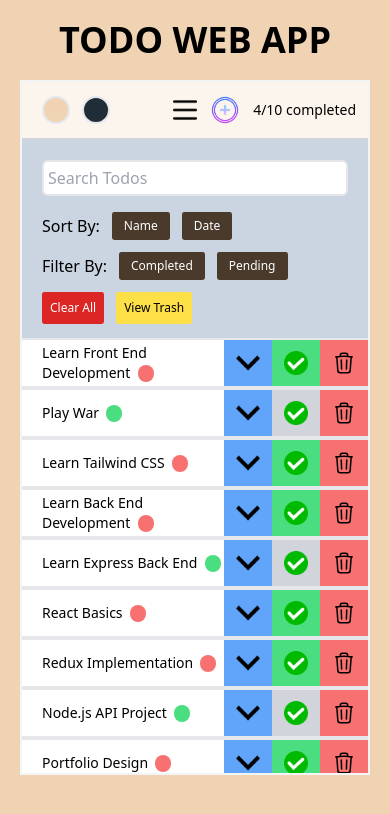
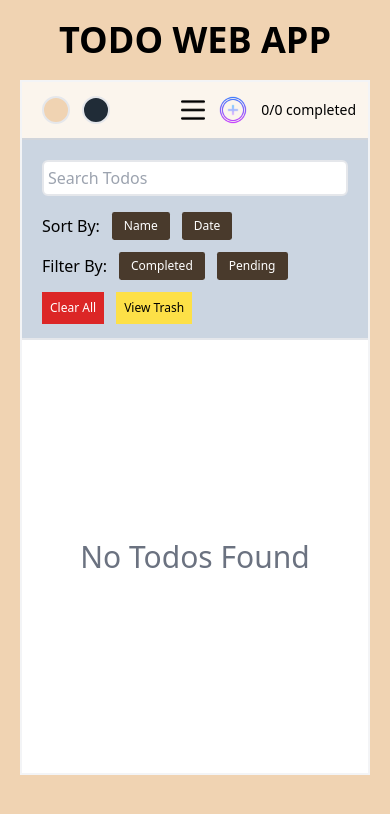
Before and after one commit to shahin-m-hashim/Todo-Web-App, a React (Vite) app: page / in a window 390 px wide. Shown: the top 814 px of the page. Built offline with nearby package versions, Linux system fonts and the light colour scheme.

Commit message:
wrapped elements in meaningfull tags like buttons

```diff
--- a/src/App.jsx
+++ b/src/App.jsx
@@ -7,88 +7,7 @@ import { useContext, useEffect, useState } from "react";
 function App() {
   const { theme, setTheme } = useContext(ThemeContext);
 
-  const [todos, setTodos] = useState([
-    {
-      id: "123",
-      completed: false,
-      due: "2022-07-05",
-      created: "2022-06-31",
-      description: "Testing",
-      name: "Learn Front End Development",
-    },
-    {
-      id: "256",
-      completed: true,
-      due: "2022-07-05",
-      created: "2022-06-31",
-      description: "Testing",
-      name: "Play War",
-    },
-    {
-      id: "789",
-      completed: false,
-      due: "2022-07-05",
-      created: "2022-06-31",
-      description: "Testing",
-      name: "Learn Tailwind CSS",
-    },
-    {
-      id: "462",
-      completed: false,
-      due: "2022-07-05",
-      created: "2022-06-31",
-      description: "Testing",
-      name: "Learn Back End Development",
-    },
-    {
-      id: "as1",
-      completed: true,
-      due: "2022-07-05",
-      created: "2022-06-31",
-      description: "Testing",
-      name: "Learn Express Back End",
-    },
-    {
-      id: "456",
-      completed: false,
-      due: "2022-08-10",
-      created: "2022-07-30",
-      description: "Learn the basics of React",
-      name: "React Basics",
-    },
-    {
-      id: "321",
-      completed: false,
-      due: "2022-09-15",
-      created: "2022-09-01",
-      description: "Implement state management with Redux",
-      name: "Redux Implementation",
-    },
-    {
-      id: "654",
-      completed: true,
-      due: "2022-06-20",
-      created: "2022-06-15",
-      description: "Complete the Node.js API project",
-      name: "Node.js API Project",
-    },
-    {
-      id: "987",
-      completed: false,
-      due: "2022-10-05",
-      created: "2022-09-25",
-      description: "Create a responsive web design for the portfolio",
-      name: "Portfolio Design",
-    },
-    {
-      id: "135",
-      completed: true,
-      due: "2022-07-25",
-      created: "2022-07-20",
-      description: "Finish writing the blog post about JavaScript",
-      name: "JavaScript Blog Post",
-    },
-  ]);
+  const [todos, setTodos] = useState([]);
 
   const [expandedTodo, setExpandedTodo] = useState(null);
   const [showAddTodoForm, setShowAddTodoForm] = useState(false);
@@ -149,19 +68,27 @@ function App() {
             </div>
 
             <div className="flex items-center gap-3">
+              <button
+                className="ml-2 mr-auto"
+                onClick={() => setShowTodoListOptions(!showTodoListOptions)}
+              >
                 <img
                   alt="settings"
-                className="h-6 ml-2 mr-auto"
+                  className="h-6"
                   src="assets/icons/hamburger.png"
-                onClick={() => setShowTodoListOptions(!showTodoListOptions)}
                 />
+              </button>
 
+              <button
+                className="md:hidden"
+                onClick={() => setShowAddTodoForm(true)}
+              >
                 <img
                   alt="add-todo"
-                className="h-8 md:hidden"
+                  className="h-8"
                   src="assets/icons/add.png"
-                onClick={() => setShowAddTodoForm(true)}
                 />
+              </button>
 
               <div className="text-sm md:text-base">
                 <span>{todos.filter((todo) => todo.completed).length}/</span>
@@ -195,10 +122,10 @@ function App() {
                     <div className="flex items-center gap-3">
                       <div>Sort By:</div>
                       <div className="flex gap-3">
-                        <button className="text-xs text-white bg-btn hover:bg-btn-hover">
+                        <button className="text-xs text-white btn bg-btn hover:bg-btn-hover">
                           Name
                         </button>
-                        <button className="text-xs text-white bg-btn hover:bg-btn-hover">
+                        <button className="text-xs text-white btn bg-btn hover:bg-btn-hover">
                           Date
                         </button>
                       </div>
@@ -208,10 +135,10 @@ function App() {
                     <div className="flex items-center gap-3">
                       <div>Filter By:</div>
                       <div className="flex gap-3">
-                        <button className="text-xs text-white bg-btn hover:bg-btn-hover">
+                        <button className="text-xs text-white btn bg-btn hover:bg-btn-hover">
                           Completed
                         </button>
-                        <button className="text-xs text-white bg-btn hover:bg-btn-hover">
+                        <button className="text-xs text-white btn bg-btn hover:bg-btn-hover">
                           Pending
                         </button>
                       </div>
@@ -237,7 +164,13 @@ function App() {
               </div>
 
               {/* Todo List */}
-              <div id="todos" className="overflow-auto">
+              <div
+                id="todos"
+                className={cn(
+                  "overflow-auto",
+                  !todos.length && "h-full flex justify-center items-center"
+                )}
+              >
                 {todos.length ? (
                   todos.map((todo) => (
                     <div id={todo.id} key={todo.id}>
@@ -253,10 +186,11 @@ function App() {
                         </div>
                         <div className="flex flex-shrink-0 h-full">
                           <div className="flex items-center px-3 bg-blue-400">
+                            <button onClick={() => toggleExpand(todo.id)}>
                               <img
-                              alt="expand"
+                                alt="expand-todo"
                                 src="assets/icons/expand-up.png"
-                              className="h-6 cursor-pointer"
+                                className="h-6"
                                 style={{
                                   transform:
                                     expandedTodo === todo.id
@@ -264,8 +198,8 @@ function App() {
                                       : "rotate(0)",
                                   transition: "transform 0.3s linear 0.1s",
                                 }}
-                              onClick={() => toggleExpand(todo.id)}
                               />
+                            </button>
                           </div>
 
                           <div
@@ -274,40 +208,42 @@ function App() {
                               todo.completed ? "bg-gray-300" : "bg-green-400"
                             )}
                           >
-                            {expandedTodo === todo.id ? (
-                              <img
-                                alt="edit"
-                                src="assets/icons/edit.svg"
-                                className={cn(
-                                  "h-6",
-                                  !todo.completed && "cursor-pointer"
-                                )}
+                            {expandedTodo === todo.id && !todo.completed ? (
+                              <button
                                 onClick={() =>
                                   setEditTodo({
                                     id: todo.id,
                                     isEditing: true,
                                   })
                                 }
+                              >
+                                <img
+                                  alt="edit-todo"
+                                  className="h-6"
+                                  src="assets/icons/edit.svg"
                                 />
+                              </button>
                             ) : (
+                              <button
+                                disabled={todo.completed}
+                                className={todo.completed && "cursor-auto"}
+                              >
                                 <img
-                                alt="done"
+                                  alt="done-todo"
                                   src="assets/icons/done.png"
-                                className={cn(
-                                  "h-6",
-                                  !todo.completed && "cursor-pointer"
-                                )}
+                                  className="h-6"
                                 />
+                              </button>
                             )}
                           </div>
 
-                          <div className="relative flex items-center px-3 bg-red-400 group">
+                          <button className="flex items-center px-3 bg-red-400">
                             <img
-                              alt="delete"
+                              className="h-6"
+                              alt="delete-todo"
                               src="assets/icons/delete.svg"
-                              className="h-6 cursor-pointer"
                             />
-                          </div>
+                          </button>
                         </div>
                       </div>
 
@@ -330,14 +266,14 @@ function App() {
                               className="p-2 mb-3 border-2 rounded-md"
                             />
                             <div className="flex gap-3">
-                              <button className="text-white bg-btn hover:bg-btn-hover">
+                              <button className="text-white btn bg-btn hover:bg-btn-hover">
                                 Update
                               </button>
                               <button
                                 onClick={() =>
                                   setEditTodo({ id: null, isEditing: false })
                                 }
-                                className="text-white bg-btn hover:bg-btn-hover"
+                                className="text-white bg-btn btn hover:bg-btn-hover"
                               >
                                 Cancel
                               </button>
@@ -388,9 +324,7 @@ function App() {
                     </div>
                   ))
                 ) : (
-                  <div className="flex items-center justify-center h-full text-2xl text-gray-500">
-                    No Todos Found
-                  </div>
+                  <div className="text-3xl text-gray-500">No Todos Found</div>
                 )}
               </div>
             </div>
@@ -426,16 +360,12 @@ function App() {
                   placeholder="Description"
                   className="p-2 mb-3 border-2 rounded-md"
                 />
-                <input
-                  type="date"
-                  className="p-2 mb-3 border-2 rounded-md"
-                  placeholder="Date"
-                />
-                <button className="text-white bg-btn hover:bg-btn-hover">
+                <input type="date" className="p-2 mb-3 border-2 rounded-md" />
+                <button className="text-white btn bg-btn hover:bg-btn-hover">
                   Add
                 </button>
               </div>
-              <button className="text-white bg-btn-hover hover:bg-btn">
+              <button className="text-white btn bg-btn-hover hover:bg-btn">
                 Reset
               </button>
             </form>
--- a/src/index.css
+++ b/src/index.css
@@ -40,11 +40,11 @@ body,
 #root {
   height: 100vh;
   min-width: 320px;
+  overflow: hidden;
   scrollbar-width: none;
 }
 
-button {
-  cursor: pointer;
+.btn {
   padding: 0.5em 1em;
   border-radius: 0.2em;
 }
@@ -52,9 +52,3 @@ button {
 textarea {
   resize: none;
 }
-
-.dragging {
-  opacity: 0.5;
-  border: 2px dashed black;
-  background-color: var(--bg-color);
-}
```
Lines whose indentation alone changed are shown as unchanged.
